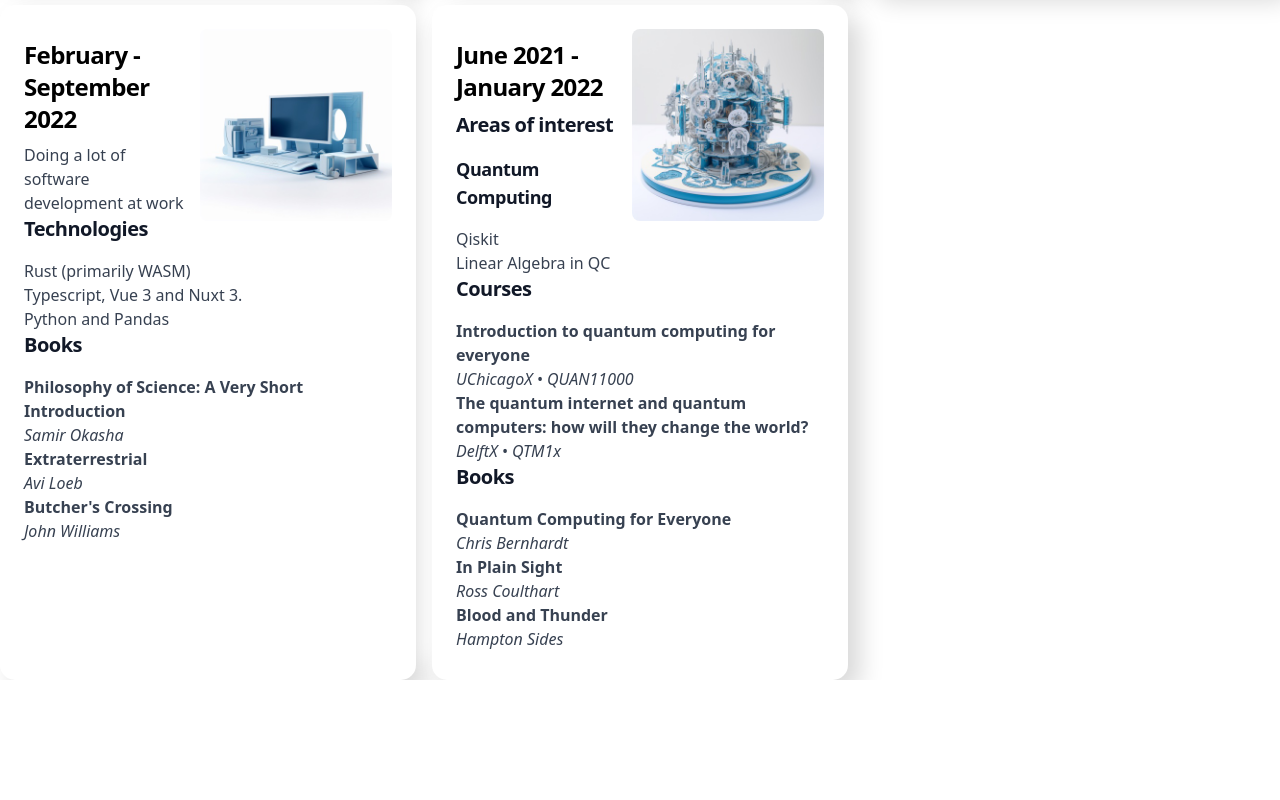
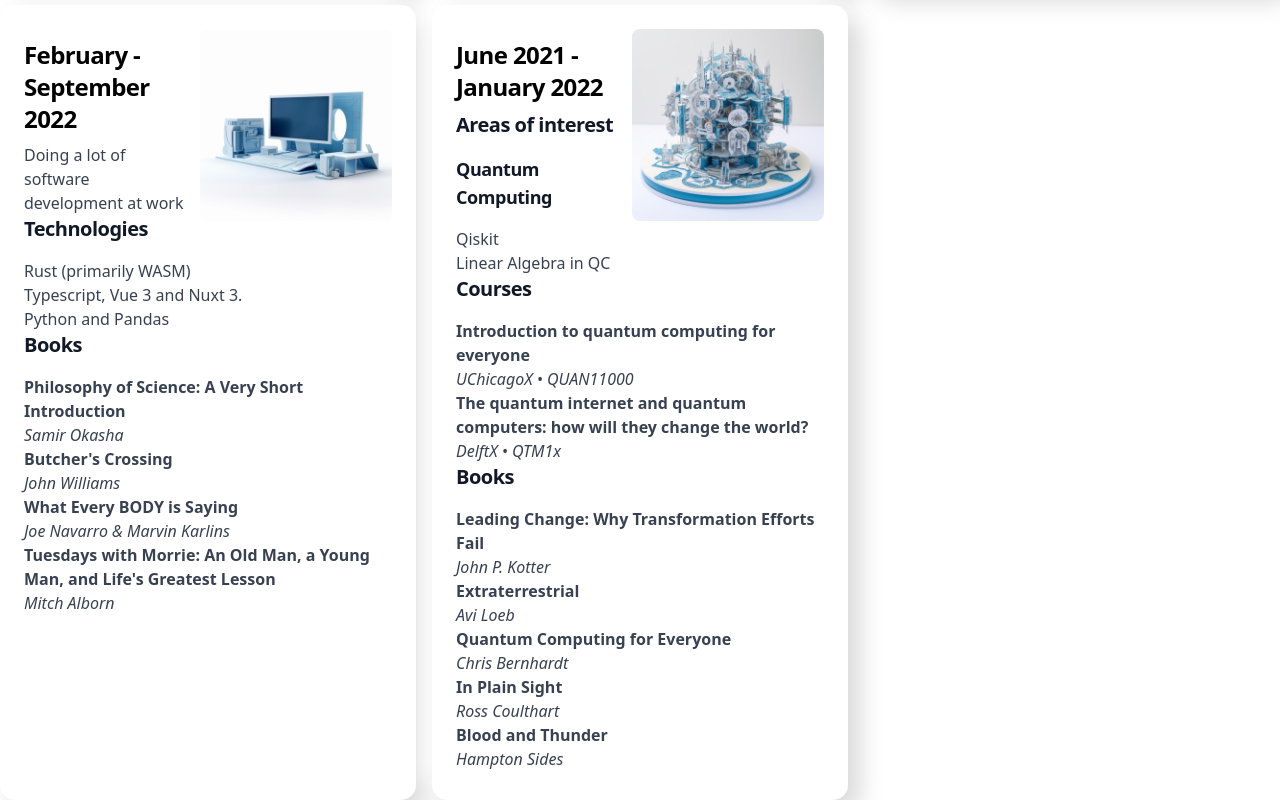
Before and after one commit to ringling/nuxt_ringling_info, a Nuxt app: page /now in a window 1280 px wide. Shown: the part 1878-2678 px from the top of the page. Before the commit the page ends 2558 px from the top, so only its background shows below. Built offline with nearby package versions, Linux system fonts and the light colour scheme.

Commit message:
More books added

```diff
--- a/pages/now.vue
+++ b/pages/now.vue
@@ -241,8 +241,9 @@
           <h3>Books</h3>
           <ul>
             <li class="grid grid-cols-1"> <b>Philosophy of Science: A Very Short Introduction </b> <em>Samir Okasha</em> </li>
-            <li class="grid grid-cols-1"> <b>Extraterrestrial</b> <em>Avi Loeb</em> </li>
             <li class="grid grid-cols-1"> <b>Butcher's Crossing</b> <em>John Williams</em> </li>
+            <li class="grid grid-cols-1"> <b>What Every BODY is Saying</b> <em>Joe Navarro & Marvin Karlins</em> </li>
+            <li class="grid grid-cols-1"> <b>Tuesdays with Morrie: An Old Man, a Young Man, and Life's Greatest Lesson</b> <em>Mitch Alborn</em> </li>
           </ul>
         </p>
       </div>
@@ -269,6 +270,8 @@
 
               <h3>Books</h3>
               <ul>
+            <li class="grid grid-cols-1"> <b>Leading Change: Why Transformation Efforts Fail</b> <em>John P. Kotter</em> </li>
+            <li class="grid grid-cols-1"> <b>Extraterrestrial</b> <em>Avi Loeb</em> </li>
             <li class="grid grid-cols-1"> <b>Quantum Computing for Everyone</b> <em>Chris Bernhardt</em> </li>
             <li class="grid grid-cols-1"> <b>In Plain Sight</b> <em>Ross Coulthart</em> </li>
             <li class="grid grid-cols-1"> <b>Blood and Thunder</b> <em>Hampton Sides</em> </li>
```
Lines whose indentation alone changed are shown as unchanged.
